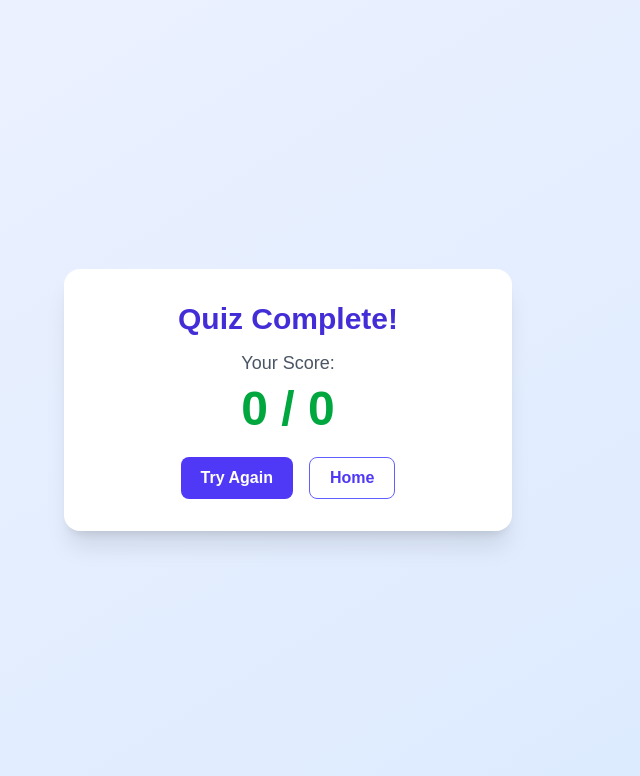
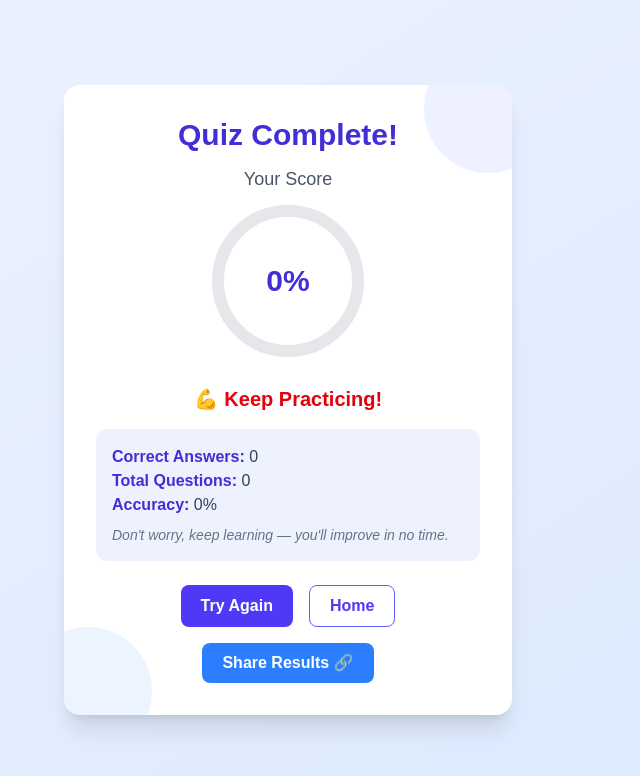
Before and after one commit to infiniteltd/goal-genius, a Next.js app: page /results in a window 1280 px wide. Shown: the top 776 px of the page, without its empty margins (352-992 px from the left). Built offline with nearby package versions, Linux system fonts and the light colour scheme.

Commit message:
Modified the UX/UI appeal and also added new features like share performance button.

```diff
--- a/src/app/quiz/page.tsx
+++ b/src/app/quiz/page.tsx
@@ -1,158 +1,164 @@
 "use client";
 
-import React, { useEffect, useMemo, useState } from "react";
-import { useSearchParams, useRouter } from "next/navigation";
-import QuestionCard, { Question } from "../../Components/QuestionCard";
-import { shuffleArray } from "../../util/shuffle";
-import allQuestions from "../../data/questions.json";
+import React, { useEffect, useMemo, useState, Suspense } from "react";
+import { useSearchParams } from "next/navigation";
+import QuestionCard, { Question } from "@/Components/QuestionCard";
 
-export default function QuizPage() {
-  const search = useSearchParams();
-  const router = useRouter();
-  const category = search.get("category") || "premier_league";
-  const difficulty = search.get("difficulty") || "easy";
-  const key = `${category}_${difficulty}`;
+function QuizContent() {
+  const searchParams = useSearchParams();
 
-  const questionsRaw =
-    (allQuestions as Record<string, Question[]>)?.[key] || [];
+  const category = searchParams.get("category");
+  const difficulty = searchParams.get("difficulty");
 
-  const questions = useMemo<Question[]>(
-    () =>
-      shuffleArray(questionsRaw)
-        .slice(0, 15)
-        .map((q) => ({
-          ...q,
-          options: shuffleArray(q.options),
-        })),
-    [key]
-  );
+  // ✅ Load questions from sessionStorage (saved from HomePage)
+  const questions: Question[] = useMemo(() => {
+    if (typeof window === "undefined") return [];
+    try {
+      const stored = sessionStorage.getItem("questions");
+      return stored ? (JSON.parse(stored) as Question[]) : [];
+    } catch {
+      return [];
+    }
+  }, []);
 
-  const [index, setIndex] = useState(0);
+  const [current, setCurrent] = useState(0);
   const [selected, setSelected] = useState<string | null>(null);
   const [score, setScore] = useState(0);
   const [timeLeft, setTimeLeft] = useState(20);
-  const [fade, setFade] = useState(false);
+  const [showAnswer, setShowAnswer] = useState(false);
+  const [shuffledMap, setShuffledMap] = useState<Record<number, string[]>>({});
 
+  const currentQuestion = questions[current];
+
+  // ✅ Shuffle options only once per question
   useEffect(() => {
-    // reset timer and state when question changes
-    setTimeLeft(20);
-    setSelected(null);
-  }, [index]);
+    if (!currentQuestion) return;
 
+    setShuffledMap((prev) => {
+      if (prev[current]) return prev; // already shuffled
+      const shuffled = [...currentQuestion.options].sort(
+        () => Math.random() - 0.5
+      );
+      return { ...prev, [current]: shuffled };
+    });
+  }, [currentQuestion, current]);
+
+  const shuffledOptions =
+    shuffledMap[current] || currentQuestion?.options || [];
+
+  const handleSelect = (option: string) => {
+    if (selected || showAnswer) return;
+    setSelected(option);
+
+    if (option === currentQuestion.answer) {
+      setScore((s) => s + 1);
+    }
+
+    setShowAnswer(true); // stop timer + show feedback
+  };
+
+  // ✅ Timer logic (pauses when showAnswer is true)
   useEffect(() => {
-    if (selected) return; // pause timer once user selects an answer
+    if (showAnswer) return; // pause timer when showing answer
 
     if (timeLeft <= 0) {
-      handleNext(); // move to next automatically
+      // if time runs out, reveal answer but don't add score
+      setShowAnswer(true);
+      setSelected(null);
       return;
     }
 
     const timer = setTimeout(() => setTimeLeft((t) => t - 1), 1000);
     return () => clearTimeout(timer);
-  }, [timeLeft, selected]);
+  }, [timeLeft, showAnswer]);
 
-  if (!questions || questions.length === 0) {
+  const handleNext = () => {
+    if (current < questions.length - 1) {
+      setCurrent((c) => c + 1);
+      setSelected(null);
+      setShowAnswer(false);
+      setTimeLeft(20);
+    } else {
+      window.location.href = `/results?score=${score}&total=${questions.length}`;
+    }
+  };
+
+  if (!currentQuestion) {
     return (
-      <div className="min-h-screen flex items-center justify-center bg-gray-50">
-        <p className="text-gray-700 text-lg">
-          No questions found for the selected category/difficulty.
-        </p>
+      <div className="min-h-screen flex items-center justify-center text-gray-600">
+        No questions available.
       </div>
     );
   }
 
-  const current = questions[index];
-
-  function handleSelect(option: string) {
-    if (selected) return;
-    setSelected(option);
-    if (option === current.answer) setScore((s) => s + 1);
-  }
-
-  function handleNext() {
-    setFade(true);
-    setTimeout(() => {
-      const nextIndex = index + 1;
-      if (nextIndex >= questions.length) {
-        const params = new URLSearchParams({
-          score: String(score),
-          total: String(questions.length),
-        });
-        router.push(`/results?${params.toString()}`);
-        return;
-      }
-      setIndex(nextIndex);
-      setFade(false);
-    }, 1000); // 1-second fade delay
-  }
-
-  const progressWidth = (timeLeft / 20) * 100;
-
   return (
-    <main className="min-h-screen bg-gradient-to-b from-blue-50 to-blue-100 p-6 transition-all duration-500">
-      <div
-        className={`max-w-2xl mx-auto transition-opacity duration-700 ${
-          fade ? "opacity-0" : "opacity-100"
-        }`}
-      >
-        <div className="flex items-center justify-between mb-4">
-          <div>
-            <h2 className="text-xl font-semibold text-gray-900">
-              Question {index + 1} / {questions.length}
-            </h2>
-            <p className="text-sm text-gray-600 capitalize">
-              {category.replace("_", " ")} — {difficulty}
-            </p>
-          </div>
-          <div className="text-right">
-            <p className="text-sm text-gray-600">Score</p>
-            <p className="text-lg font-bold text-blue-700">{score}</p>
-          </div>
+    <main className="min-h-screen bg-gray-50 flex flex-col items-center justify-center p-6 transition-opacity duration-700">
+      <div className="w-full max-w-xl bg-white p-8 rounded-2xl shadow-md">
+        {/* ✅ Header */}
+        <div className="flex justify-between mb-4">
+          <p className="text-lg font-medium text-gray-700">
+            Question {current + 1} / {questions.length}
+          </p>
+          <p
+            className={`text-lg font-semibold ${
+              timeLeft <= 5 ? "text-red-600" : "text-blue-600"
+            }`}
+          >
+            ⏳ {timeLeft}s
+          </p>
         </div>
 
-        {/* Timer */}
-        <div className="mb-4">
-          <div className="flex justify-between items-center mb-1">
-            <span className="text-sm font-medium text-gray-700">Time left</span>
-            <span
-              className={`text-sm font-semibold transition-all duration-300 ${
-                timeLeft <= 5 ? "text-red-600 animate-pulse" : "text-gray-800"
-              }`}
-            >
-              {timeLeft}s
-            </span>
-          </div>
-          <div className="w-full bg-gray-300 rounded-full h-2 overflow-hidden">
-            <div
-              className={`h-2 rounded-full transition-all duration-300 ${
-                timeLeft <= 5 ? "bg-red-600 animate-pulse" : "bg-blue-600"
-              }`}
-              style={{ width: `${progressWidth}%` }}
-            ></div>
-          </div>
-        </div>
-
+        {/* ✅ Question Card */}
         <QuestionCard
-          q={current}
+          q={{ ...currentQuestion, options: shuffledOptions }}
           selected={selected}
           onSelect={handleSelect}
-          disabled={!!selected}
+          disabled={!!selected || showAnswer}
         />
 
-        <div className="flex justify-end mt-6">
+        {/* ✅ Feedback */}
+        {showAnswer && (
+          <div className="mt-4 text-center">
+            {selected === currentQuestion.answer ? (
+              <p className="text-green-600 font-medium">✅ Correct!</p>
+            ) : selected ? (
+              <p className="text-red-600 font-medium">
+                ❌ Wrong! The correct answer was:{" "}
+                <span className="font-semibold text-green-700">
+                  {currentQuestion.answer}
+                </span>
+              </p>
+            ) : (
+              <p className="text-orange-600 font-medium">
+                ⏰ Time’s up! Correct answer:{" "}
+                <span className="font-semibold text-green-700">
+                  {currentQuestion.answer}
+                </span>
+              </p>
+            )}
+          </div>
+        )}
+
+        {/* ✅ Next Button */}
+        {showAnswer && (
           <button
             onClick={handleNext}
-            disabled={!selected}
-            className={`px-5 py-2 rounded-lg font-semibold shadow-md transition ${
-              selected
-                ? "bg-blue-600 text-white hover:bg-blue-700"
-                : "bg-gray-300 text-gray-500 cursor-not-allowed"
-            }`}
+            className="mt-6 w-full bg-blue-600 text-white py-3 rounded-lg font-semibold hover:bg-blue-700 transition-colors"
           >
-            {index + 1 >= questions.length ? "Finish" : "Next"}
+            {current === questions.length - 1
+              ? "Finish Quiz"
+              : "Next Question →"}
           </button>
-        </div>
+        )}
       </div>
     </main>
   );
 }
+
+export default function Page() {
+  return (
+    <Suspense fallback={<div className="text-center p-8">Loading quiz...</div>}>
+      <QuizContent />
+    </Suspense>
+  );
+}
--- a/src/app/results/page.tsx
+++ b/src/app/results/page.tsx
@@ -8,34 +8,145 @@ function ResultsContent() {
   const router = useRouter();
   const score = Number(search.get("score") || 0);
   const total = Number(search.get("total") || 0);
+  const q = search.get("q");
+  const level = search.get("level");
+
+  const percentage = total > 0 ? Math.round((score / total) * 100) : 0;
 
   function retry() {
-    router.push("/");
+    if (q && level) {
+      router.push(`/quiz?q=${q}&level=${level}`);
+    } else if (q) {
+      router.push(`/quiz?q=${q}`);
+    } else {
+      router.push("/");
+    }
   }
 
+  async function shareResults() {
+    const shareText = `🏆 I scored ${score}/${total} (${percentage}%) on Goal Genius! Can you beat my score? ⚽`;
+    const shareUrl =
+      typeof window !== "undefined" ? window.location.origin : "";
+
+    if (navigator.share) {
+      try {
+        await navigator.share({
+          title: "Goal Genius Results",
+          text: shareText,
+          url: shareUrl,
+        });
+      } catch (err) {
+        console.error("Share canceled or failed:", err);
+      }
+    } else {
+      // Fallback: copy to clipboard
+      await navigator.clipboard.writeText(`${shareText}\n${shareUrl}`);
+      alert("📋 Link copied! Share it with your friends.");
+    }
+  }
+
+  const getMessage = () => {
+    if (percentage >= 80)
+      return { text: "🌟 Excellent!", color: "text-green-600" };
+    if (percentage >= 50)
+      return { text: "👍 Good Job!", color: "text-yellow-600" };
+    return { text: "💪 Keep Practicing!", color: "text-red-600" };
+  };
+
+  const message = getMessage();
+
   return (
-    <main className="min-h-screen flex items-center justify-center bg-gradient-to-br from-indigo-50 to-blue-100">
-      <div className="max-w-md w-full bg-white p-8 rounded-2xl shadow-xl text-center">
+    <main className="min-h-screen flex items-center justify-center bg-gradient-to-br from-indigo-50 to-blue-100 p-6">
+      <div className="max-w-md w-full bg-white p-8 rounded-2xl shadow-xl text-center relative overflow-hidden">
+        {/* Decorative background circles */}
+        <div className="absolute -top-10 -right-10 w-32 h-32 bg-indigo-200 rounded-full opacity-30"></div>
+        <div className="absolute -bottom-10 -left-10 w-32 h-32 bg-blue-200 rounded-full opacity-30"></div>
+
         <h2 className="text-3xl font-extrabold text-indigo-700 mb-3">
           Quiz Complete!
         </h2>
-        <p className="text-lg text-gray-600 mb-2">Your Score:</p>
-        <div className="text-5xl font-extrabold text-green-600 mb-6">
-          {score} / {total}
+        <p className="text-lg text-gray-600 mb-2">Your Score</p>
+
+        {/* ✅ Circular Score Progress */}
+        <div className="relative flex items-center justify-center mx-auto w-40 h-40 mb-6">
+          <svg className="w-full h-full transform -rotate-90">
+            <circle
+              cx="80"
+              cy="80"
+              r="70"
+              stroke="#e5e7eb"
+              strokeWidth="12"
+              fill="transparent"
+            />
+            <circle
+              cx="80"
+              cy="80"
+              r="70"
+              stroke="#4f46e5"
+              strokeWidth="12"
+              fill="transparent"
+              strokeDasharray={`${2 * Math.PI * 70}`}
+              strokeDashoffset={`${2 * Math.PI * 70 * (1 - percentage / 100)}`}
+              strokeLinecap="round"
+              className="transition-all duration-1000 ease-out"
+            />
+          </svg>
+          <span className="absolute text-3xl font-extrabold text-indigo-700">
+            {percentage}%
+          </span>
         </div>
 
-        <div className="flex gap-4 justify-center">
+        {/* ✅ Performance Message */}
+        <p className={`text-xl font-semibold mb-4 ${message.color}`}>
+          {message.text}
+        </p>
+
+        {/* ✅ Summary Info */}
+        <div className="bg-indigo-50 rounded-xl p-4 text-left mb-6">
+          <p className="text-gray-700">
+            <span className="font-semibold text-indigo-700">
+              Correct Answers:
+            </span>{" "}
+            {score}
+          </p>
+          <p className="text-gray-700">
+            <span className="font-semibold text-indigo-700">
+              Total Questions:
+            </span>{" "}
+            {total}
+          </p>
+          <p className="text-gray-700">
+            <span className="font-semibold text-indigo-700">Accuracy:</span>{" "}
+            {percentage}%
+          </p>
+          <p className="mt-2 text-sm text-gray-500 italic">
+            {percentage >= 80
+              ? "Outstanding performance! You really know your stuff."
+              : percentage >= 50
+              ? "Nice work! A bit more practice and you'll master it."
+              : "Don't worry, keep learning — you'll improve in no time."}
+          </p>
+        </div>
+
+        {/* ✅ Buttons */}
+        <div className="flex flex-wrap gap-4 justify-center">
           <button
             onClick={retry}
-            className="px-5 py-2 bg-indigo-600 text-white rounded-lg hover:bg-indigo-700 font-semibold"
+            className="px-5 py-2 bg-indigo-600 text-white rounded-lg hover:bg-indigo-700 font-semibold transition-colors"
           >
             Try Again
           </button>
           <button
             onClick={() => router.push("/")}
-            className="px-5 py-2 border border-indigo-500 text-indigo-600 rounded-lg hover:bg-indigo-50 font-semibold"
+            className="px-5 py-2 border border-indigo-500 text-indigo-600 rounded-lg hover:bg-indigo-50 font-semibold transition-colors"
           >
             Home
+          </button>
+          <button
+            onClick={shareResults}
+            className="px-5 py-2 bg-blue-500 text-white rounded-lg hover:bg-blue-600 font-semibold transition-colors"
+          >
+            Share Results 🔗
           </button>
         </div>
       </div>
```
Also changed, not shown: src/app/page.tsx (+26 -0 lines).
